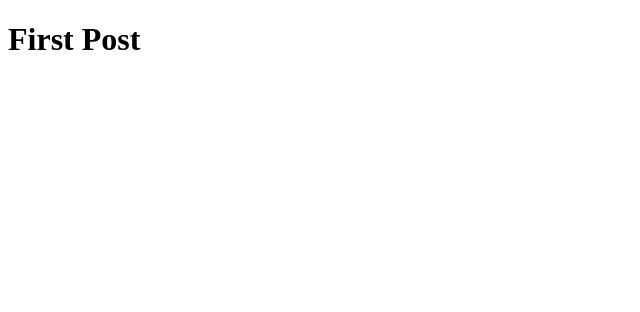
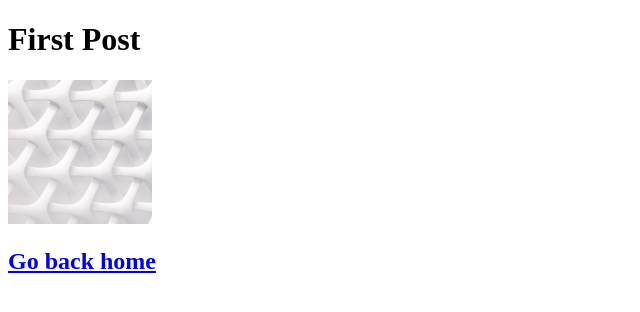
Before and after one commit to chaimleib/nextjs-learn, a Next.js app: page /posts/first-post in a window 1280 px wide. Shown: the top 312 px of the page, without its empty margins (0-640 px from the left). Built offline with nearby package versions, Linux system fonts and the light colour scheme.

Commit message:
practice Head, Image, Link tags

```diff
--- a/pages/posts/first-post.js
+++ b/pages/posts/first-post.js
@@ -1,3 +1,16 @@
+import Head from 'next/head';
+import Image from 'next/image';
+import Link from 'next/link';
+
 export default function() {
-  return <h1>First Post</h1>;
+  return <>
+    <Head>
+      <title>First Post</title>
+    </Head>
+    <h1>First Post</h1>
+    <Image src="/images/profile.jpg" height={144} width={144} alt="profile" />
+    <h2>
+      <Link href="/">Go back home</Link>
+    </h2>
+  </>;
 }
```
Also changed, not shown: public/images/profile.jpg (added), public/vercel.svg (deleted).
